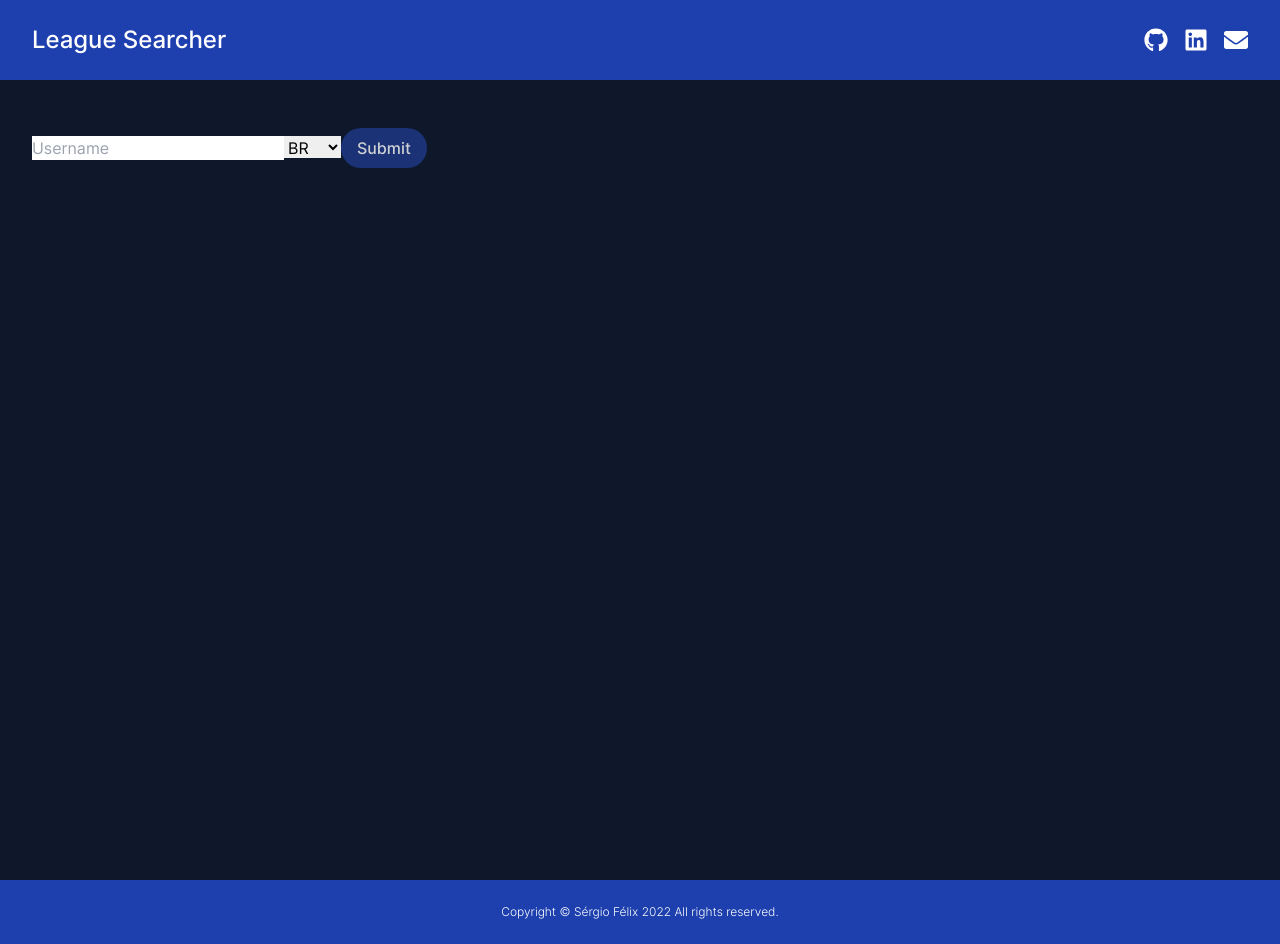
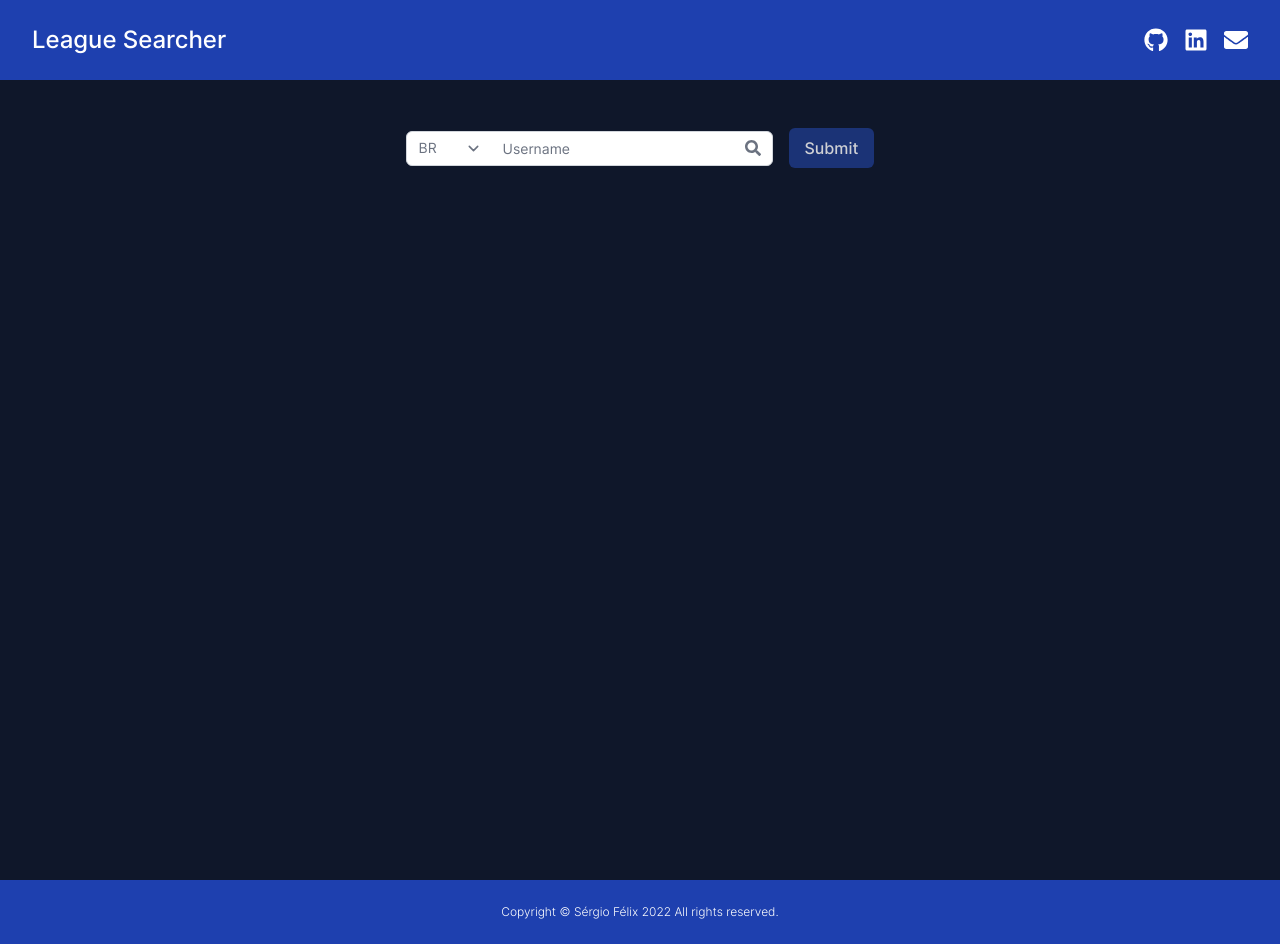
Before and after one commit to WallQ/League-Searcher, a React (Vite) app: page / in a window 1280 px wide. Built offline with nearby package versions, Linux system fonts and the light colour scheme.

Commit message:
Styling, fix CORS

```diff
--- a/package.json
+++ b/package.json
@@ -17,6 +17,7 @@
 		"react-router-dom": "^6.3.0"
 	},
 	"devDependencies": {
+		"@tailwindcss/forms": "^0.5.2",
 		"@types/react": "^18.0.15",
 		"@types/react-dom": "^18.0.6",
 		"@vitejs/plugin-react": "^2.0.0",
--- a/src/components/SearchForm/SearchForm.tsx
+++ b/src/components/SearchForm/SearchForm.tsx
@@ -1,30 +1,68 @@
 import React from 'react';
+import { FaSearch } from 'react-icons/fa';
 import { useForm } from 'react-hook-form';
-import { SearchFormInt } from './SearchFormType';
+import { SearchFormInt, SearchFormDataInt } from './SearchFormTypes';
 import { regions, regionsInt } from '../../utils/regions';
 
-interface Props {
-	onSubmit: (data: SearchFormInt) => void;
-}
+import SearchFormFieldErrorMessage from './SearchFormFieldErrorMessage';
 
-const SearchForm: React.FunctionComponent<Props> = ({ onSubmit }) => {
+const SearchForm: React.FunctionComponent<SearchFormInt> = ({ onSubmit }) => {
 	const id = React.useId();
 	const {
 		register,
 		handleSubmit,
 		formState: { errors, isValid },
-	} = useForm<SearchFormInt>({ mode: 'onChange' });
+	} = useForm<SearchFormDataInt>({ mode: 'onChange' });
 
 	return (
 		<React.Fragment>
 			<form onSubmit={handleSubmit(onSubmit)}>
+				<div className='flex flex-col gap-y-4'>
+					<div className='flex flex-col flex-wrap items-center justify-center gap-y-4 gap-x-4 align-middle lg:flex-row'>
+						<label
+							htmlFor={`${id}-username`}
+							className='sr-only block text-base font-medium text-white'>
+							Username
+						</label>
+						<div className='relative'>
+							<div className='absolute inset-y-0 left-0 z-50 flex flex-col items-center'>
+								<label
+									htmlFor={`${id}-region`}
+									className='sr-only block text-base font-medium text-white'>
+									Region
+								</label>
+								<select
+									id={`${id}-region`}
+									className='block h-full w-full rounded-md border-transparent bg-transparent py-0 text-base font-normal text-gray-500 focus:border-blue-600 focus:ring-blue-600 sm:text-sm'
+									{...register('region', {
+										required: {
+											value: true,
+											message:
+												'The region field is required!',
+										},
+									})}>
+									{regions.map(
+										(region: regionsInt, index: number) => (
+											<option
+												key={`${id}-${region.initials}-${index}`}
+												value={region.url}>
+												{region.initials}
+											</option>
+										)
+									)}
+								</select>
+							</div>
+							<div className='relative'>
 								<input
+									id={`${id}-username`}
 									type='text'
 									placeholder='Username'
+									className='block h-full w-full rounded-md border-gray-300 pl-24 pr-12 text-base font-normal text-gray-900 focus:border-blue-600 focus:ring-blue-600 sm:text-sm'
 									{...register('username', {
 										required: {
 											value: true,
-							message: 'The username field is required!',
+											message:
+												'The username field is required!',
 										},
 										max: {
 											value: 16,
@@ -48,17 +86,14 @@ const SearchForm: React.FunctionComponent<Props> = ({ onSubmit }) => {
 										},
 									})}
 								/>
-				{errors.username && errors.username.message}
-				<select {...register('region', { required: true })}>
-					{regions.map((region: regionsInt, index: number) => (
-						<option
-							key={`${id}-${region.initials}-${index}`}
-							value={region.url}>
-							{region.initials}
-						</option>
-					))}
-				</select>
-				{errors.region && errors.region.message}
+								<div className='pointer-events-none absolute inset-y-0 right-0 flex items-center pr-3'>
+									<FaSearch
+										className='h-4 w-4 text-gray-500'
+										aria-hidden='true'
+									/>
+								</div>
+							</div>
+						</div>
 						<button
 							type='submit'
 							disabled={!isValid}
@@ -66,9 +101,21 @@ const SearchForm: React.FunctionComponent<Props> = ({ onSubmit }) => {
 								isValid
 									? 'cursor-pointer'
 									: 'cursor-not-allowed opacity-80'
-					} rounded-3xl bg-blue-900 py-2 px-4 text-base font-medium text-white hover:opacity-80`}>
+							} rounded-md bg-blue-900 py-2 px-4 text-base font-medium text-white hover:bg-blue-600`}>
 							Submit
 						</button>
+					</div>
+					{errors.username && (
+						<SearchFormFieldErrorMessage
+							message={errors.username.message}
+						/>
+					)}
+					{errors.region && (
+						<SearchFormFieldErrorMessage
+							message={errors.region.message}
+						/>
+					)}
+				</div>
 			</form>
 		</React.Fragment>
 	);
--- /dev/null
+++ b/src/components/SearchForm/SearchFormFieldErrorMessage.tsx
@@ -0,0 +1,21 @@
+import React from 'react';
+import { FaExclamationTriangle } from 'react-icons/fa';
+import { SearchFormFieldErrorMessageInt } from './SearchFormTypes';
+
+const SearchFormFieldErrorMessage: React.FunctionComponent<
+	SearchFormFieldErrorMessageInt
+> = ({ message }) => {
+	return (
+		<React.Fragment>
+			<span className='inline-flex items-center gap-x-2 align-middle text-sm font-normal text-red-500'>
+				<FaExclamationTriangle
+					className='h-4 w-4 text-red-500'
+					aria-hidden='true'
+				/>
+				{message}
+			</span>
+		</React.Fragment>
+	);
+};
+
+export default SearchFormFieldErrorMessage;
--- a/src/components/SearchForm/SearchFormType.tsx
+++ /dev/null
@@ -1,4 +0,0 @@
-export interface SearchFormInt {
-	username: string;
-	region: string;
-}
--- /dev/null
+++ b/src/components/SearchForm/SearchFormTypes.tsx
@@ -0,0 +1,12 @@
+export interface SearchFormInt {
+	onSubmit: (data: SearchFormDataInt) => void;
+}
+
+export interface SearchFormDataInt {
+	username: string;
+	region: string;
+}
+
+export interface SearchFormFieldErrorMessageInt {
+	message?: string;
+}
--- a/src/pages/Homepage.tsx
+++ b/src/pages/Homepage.tsx
@@ -3,7 +3,7 @@ import { getSummonerByName } from '../services/riotAPI';
 
 // Types
 import summonerInt from '../types/summoner';
-import { SearchFormInt } from '../components/SearchForm/SearchFormType';
+import { SearchFormDataInt } from '../components/SearchForm/SearchFormTypes';
 
 // Components
 import ProfileCardPlaceHolder from '../components/ProfileCard/ProfileCardPlaceHolder';
@@ -17,22 +17,21 @@ const ProfileCard = React.lazy(
 const Homepage: React.FunctionComponent = () => {
 	const [summoner, setSummoner] = React.useState<summonerInt | null>(null);
 
-	const onSubmit = (data: SearchFormInt) => {
-		console.log('Antes => ', summoner);
-		getSummonerByName(data.username, data.region)
+	const onSubmit = (data: SearchFormDataInt) => {
+		getSummonerByName(data.region, data.username)
 			.then((summoner: summonerInt) => {
-				console.log(summoner);
+				if (summoner.status) return setSummoner(null);
 				setSummoner(summoner);
 			})
 			.catch((error) => {
-				console.error(error);
+				console.error('Error => ', error);
 				setSummoner(null);
 			});
 	};
 
 	return (
 		<React.Fragment>
-			<div className='container mx-auto flex h-screen flex-col gap-y-4 px-4 py-12 sm:px-6 lg:px-8'>
+			<div className='container mx-auto flex h-screen flex-col items-center gap-y-16 px-4 py-12 sm:px-6 lg:px-8'>
 				<SearchForm onSubmit={onSubmit} />
 				{summoner && (
 					<React.Suspense fallback={<ProfileCardPlaceHolder />}>
--- a/src/services/riotAPI.tsx
+++ b/src/services/riotAPI.tsx
@@ -1,16 +1,16 @@
-import axios from 'axios';
-
 const fetchFromAPI = (endpoint: string) => {
-	return axios
-		.get(endpoint, {
-			headers: {
-				'Content-Type': 'application/json',
-				'X-Riot-Token': import.meta.env.VITE_RIOT_API_KEY || '',
-			},
-		})
-		.then((response) => response.data)
-		.catch((error) => error);
+	return fetch(endpoint, {
+		method: 'GET',
+	})
+		.then((response) => response.json())
+		.catch((error) => {
+			throw new Error('Oops! Something went wrong!', error);
+		});
 };
 
-export const getSummonerByName = (username: string, region: string) =>
-	fetchFromAPI(`${region}/lol/summoner/v4/summoners/by-name/${username}`);
+export const getSummonerByName = (region: string, username: string) =>
+	fetchFromAPI(
+		`https://cors-anywhere.herokuapp.com/https://${region}.api.riotgames.com/lol/summoner/v4/summoners/by-name/${username}?api_key=${
+			import.meta.env.VITE_RIOT_API_KEY || ''
+		}`
+	);
--- /dev/null
+++ b/src/types/status.tsx
@@ -0,0 +1,8 @@
+export interface Status {
+	message: string;
+	status_code: number;
+}
+
+export default interface errorInt {
+	status: Status;
+}
--- a/src/types/summoner.tsx
+++ b/src/types/summoner.tsx
@@ -1,4 +1,6 @@
-export default interface summonerInt {
+import errorInt from './status';
+
+export default interface summonerInt extends errorInt {
 	id: string;
 	accountId: string;
 	puuid: string;
--- a/src/utils/regions.tsx
+++ b/src/utils/regions.tsx
@@ -6,46 +6,46 @@ export interface regionsInt {
 export const regions = [
 	{
 		initials: 'BR',
-		url: 'https://br1.api.riotgames.com',
+		url: 'br1',
 	},
 	{
 		initials: 'EUN',
-		url: 'https://eun1.api.riotgames.com',
+		url: 'eun1',
 	},
 	{
 		initials: 'EUW',
-		url: 'https://euw1.api.riotgames.com',
+		url: 'euw1',
 	},
 	{
 		initials: 'JP',
-		url: 'https://jp1.api.riotgames.com',
+		url: 'jp1',
 	},
 	{
 		initials: 'KR',
-		url: 'https://kr.api.riotgames.com',
+		url: 'kr',
 	},
 	{
 		initials: 'LAN',
-		url: 'https://la1.api.riotgames.com',
+		url: 'la1',
 	},
 	{
 		initials: 'LAS',
-		url: 'https://la2.api.riotgames.com',
+		url: 'la2',
 	},
 	{
 		initials: 'NA',
-		url: 'https://na1.api.riotgames.com',
+		url: 'na1',
 	},
 	{
 		initials: 'OC',
-		url: 'https://oc1.api.riotgames.com',
+		url: 'oc1',
 	},
 	{
 		initials: 'RU',
-		url: 'https://ru.api.riotgames.com',
+		url: 'ru',
 	},
 	{
 		initials: 'TR',
-		url: 'https://tr1.api.riotgames.com',
+		url: 'tr1',
 	},
 ];
--- a/tailwind.config.cjs
+++ b/tailwind.config.cjs
@@ -10,5 +10,5 @@ module.exports = {
 			},
 		},
 	},
-	plugins: [],
+	plugins: [require('@tailwindcss/forms')],
 };
--- a/vite.config.ts
+++ b/vite.config.ts
@@ -4,4 +4,7 @@ import react from '@vitejs/plugin-react';
 // https://vitejs.dev/config/
 export default defineConfig({
 	plugins: [react()],
+	server: {
+		port: 3000,
+	},
 });
```
Also changed, not shown: 1 other file (tests, documents, lock files or other folders). Lines whose indentation alone changed are shown as unchanged.
